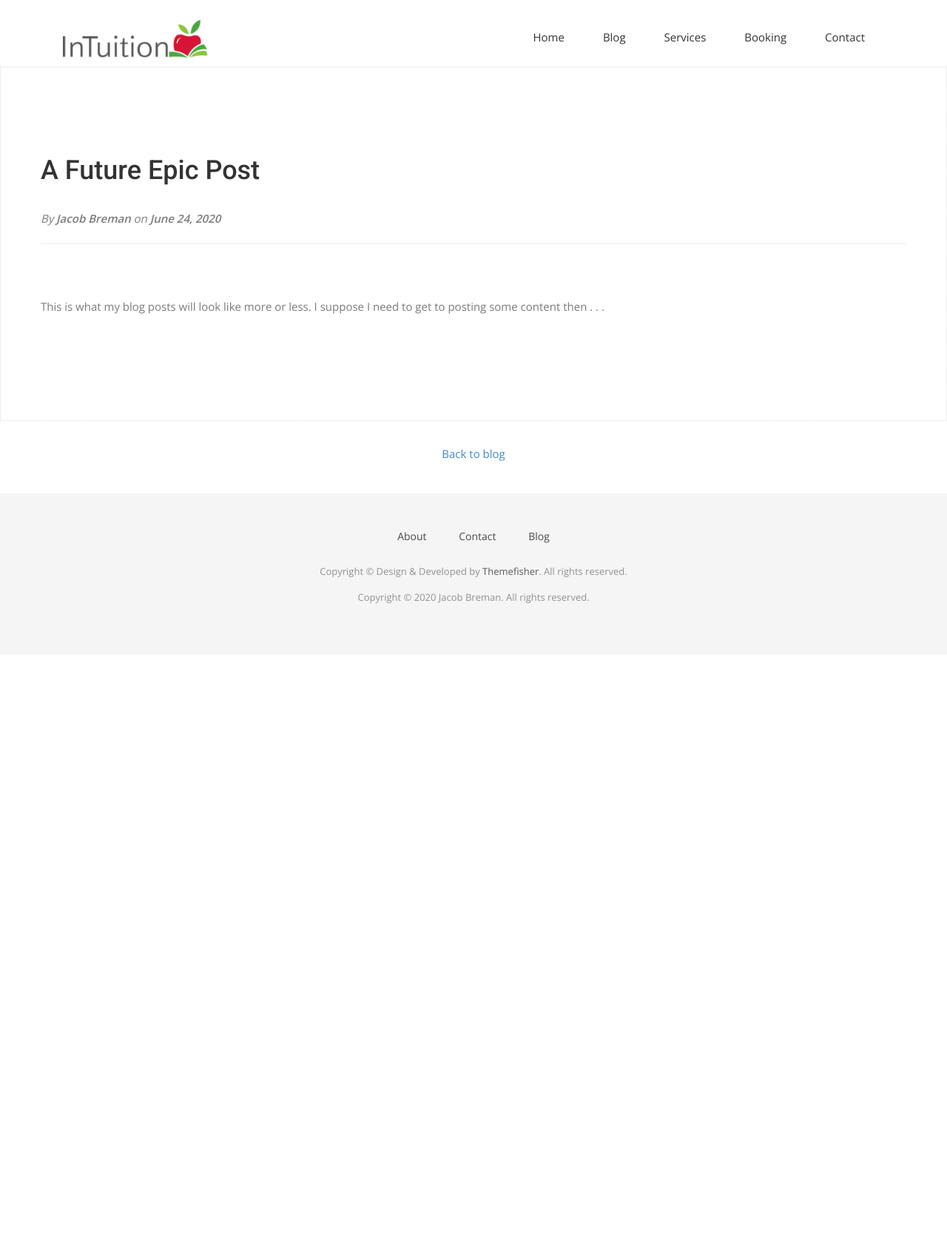
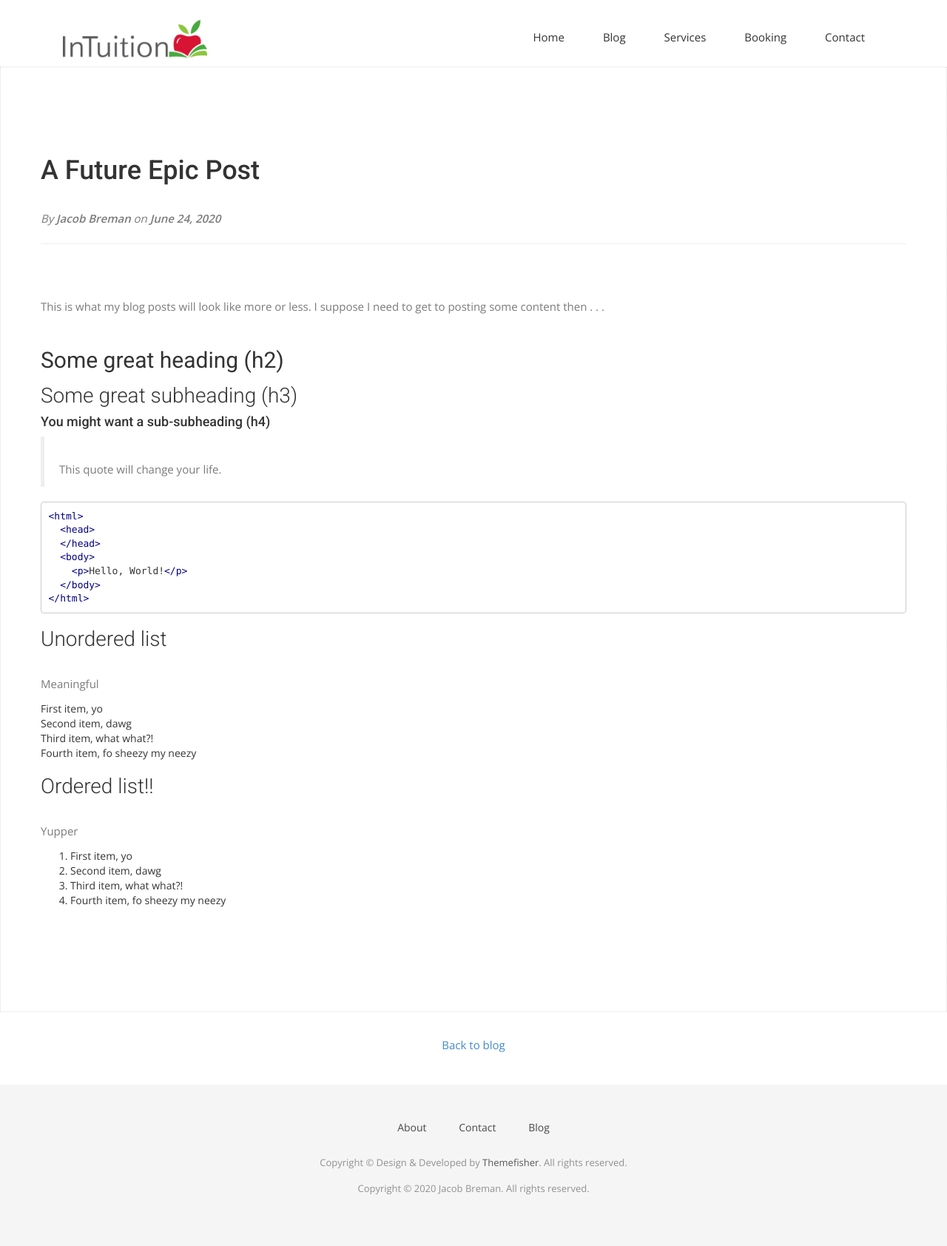
Before and after one commit to jahkobian/jahkobian.github.io, a Jekyll site: the page built from _posts/2020-06-24-a-future-epic-post.md, in a window 1280 px wide. Shown: the whole page at 74% size. Built offline with Jekyll 4.4.1, drawn with Linux system fonts in a browser that asks for light colours; nearby versions of some CDN libraries; some web fonts are replaced; before the commit the page ends 900 px from its top, so only the background shows below that.

Commit message:
website update
blog update
contact page update
book now fixed
featue-bg chosen
phone number added

````diff
--- a/_posts/2020-06-24-a-future-epic-post.md
+++ b/_posts/2020-06-24-a-future-epic-post.md
@@ -7,3 +7,45 @@ author: Jacob Breman
 meta: "STEM"
 ---
 This is what my blog posts will look like more or less.  I suppose I need to get to posting some content then . . .
+
+## Some great heading (h2)
+
+
+### Some great subheading (h3)
+
+#### You might want a sub-subheading (h4)
+> This quote will change your life.
+
+```html
+<html>
+  <head>
+  </head>
+  <body>
+    <p>Hello, World!</p>
+  </body>
+</html>
+```
+
+{% comment %}
+Might you have an include in your theme? Why not try it here!
+{% include my-themes-great-include.html %}
+{% endcomment %}
+
+
+### Unordered list
+
+Meaningful
+
+- First item, yo
+- Second item, dawg
+- Third item, what what?!
+- Fourth item, fo sheezy my neezy
+
+### Ordered list!!
+
+Yupper
+
+1. First item, yo
+2. Second item, dawg
+3. Third item, what what?!
+4. Fourth item, fo sheezy my neezy
--- a/contact.html
+++ b/contact.html
@@ -55,7 +55,7 @@ permalink: /contact/
               <i class="fa fa-envelope-o"></i>Email: Talk2InTuition@gmail.com
             </li>
             <li>
-              <i class="fa fa-phone"></i>Phone: (123) 456-7890
+              <i class="fa fa-phone"></i>Phone: (850) 692-8233
             </li>
           </ul>
 
@@ -103,7 +103,7 @@ permalink: /contact/
         <div class="block">
           <h2>FREE FIRST SESSION</h2>
           <p>You won't find any tricks or gimmicks here.  You need to know who and what you're getting before you pay.  In grade school you can't pick your teachers, but you can always pick a tutor.  You need someone who gets what you are saying and follows your thinking.  Sometimes people just don't click and that's ok.  Find out for free!</p>
-          <a class="btn btn-default btn-call-to-action" href="#" >Book Now</a>
+          <a class="btn btn-default btn-call-to-action" href="{{ site.baseurl }}/booking" >Book Now</a>
         </div>
       </div>
     </div>
--- a/css/airspace.css
+++ b/css/airspace.css
@@ -251,6 +251,18 @@ font header .navbar-default .navbar-nav li a:hover {
   -webkit-backface-visibility: hidden;
   backface-visibility: hidden;
   padding: 100px 0;
+}
+#feature:before {
+  content: "";
+  position: absolute;
+  left: 0;
+  right: 0;
+  top: 0;
+  bottom: 0;
+  width: 100%;
+  height: 100%;
+  background: #f5f5f5;
+  opacity: 0.9;
 }
 #feature h2 {
   font-size: 28px;
--- a/index.html
+++ b/index.html
@@ -88,7 +88,7 @@ permalink: /
         <div class="block">
           <h2>FREE FIRST SESSION</h2>
           <p>You won't find any tricks or gimmicks here.  You need to know who and what you're getting before you pay.  In grade school you can't pick your teachers, but you can always pick a tutor.  You need someone who gets what you are saying and follows your thinking.  Sometimes people just don't click and that's ok.  Find out for free!</p>
-          <a class="btn btn-default btn-call-to-action" href="#" >Book Now</a>
+          <a class="btn btn-default btn-call-to-action" href="{{ site.baseurl }}/booking" >Book Now</a>
         </div>
       </div>
     </div>
````
Also changed, not shown: _posts/2016-05-20-my-example-post.md (deleted, +0 -12 lines), _posts/2016-05-20-super-long-article.md (deleted, +0 -10 lines), _posts/2016-05-20-this-post-demonstrates-post-content-styles.md (deleted, +0 -87 lines), img/featue-bg.jpg, img/featue-bg_old.jpg (added).
